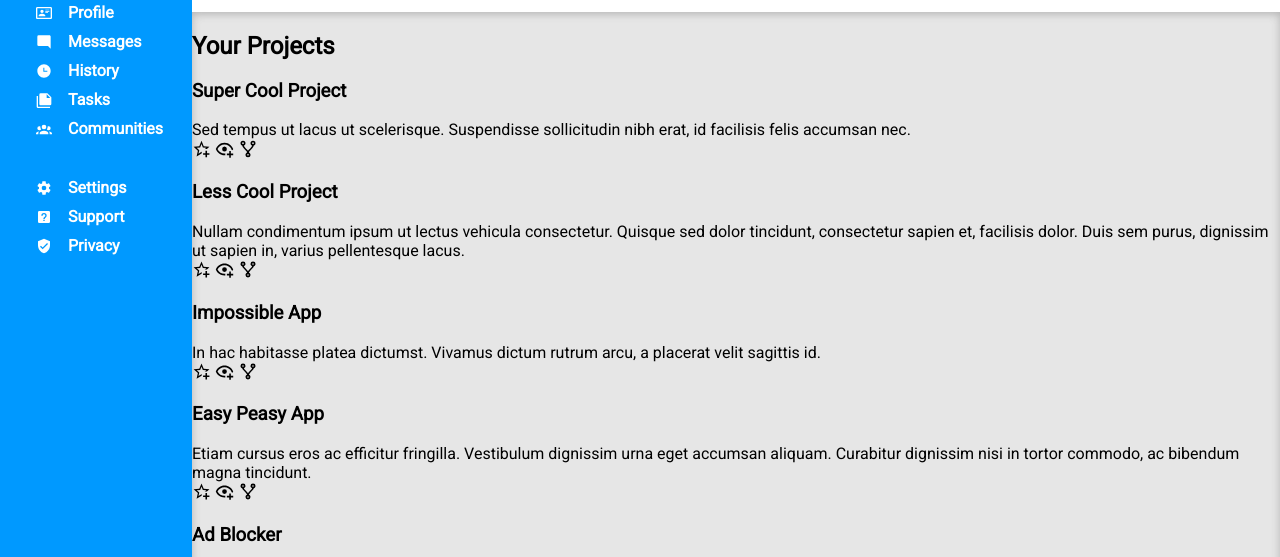
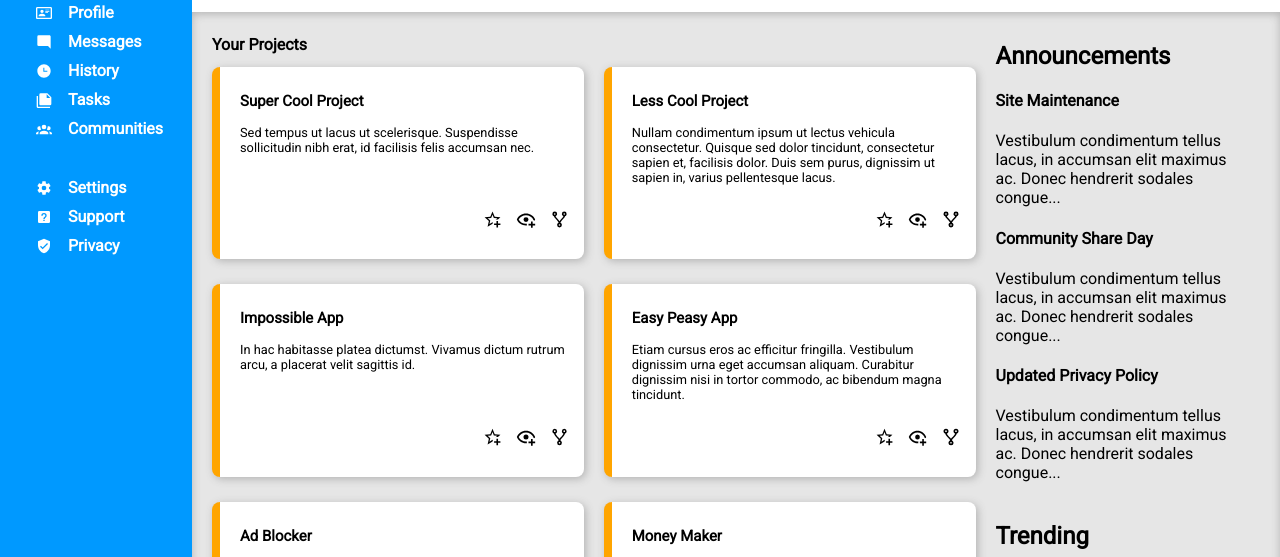
Before and after one commit to raidelo/dashboard-top, a plain HTML site: page index.html in a window 1280 px wide. Shown: the part 111-668 px from the top of the page. Drawn offline with Linux system fonts and the light colour scheme.

Commit message:
style: style project cards

```diff
--- a/css/style.css
+++ b/css/style.css
@@ -7,6 +7,8 @@
   font-family: Roboto, system-ui;
   --sidebar-separation: 30px;
   --main-theme: #09f;
+  --row-gap: 25px;
+  --column-gap: 20px;
 }
 
 img {
@@ -170,4 +172,62 @@ main {
   grid-area: content;
   background-color: hsl(0, 0%, 90%);
   box-shadow: 0 2px 8px hsl(0, 0%, 70%) inset;
+  display: grid;
+  grid-template-columns: 3fr 1fr;
+  grid-template-areas:
+    "projects announcements"
+    "projects trending";
+  padding: 10px 30px 40px 20px;
+  gap: var(--column-gap);
 }
+
+/** Projects **/
+
+#projects {
+  grid-area: projects;
+}
+
+#projects > h2 {
+  font-size: 1rem;
+}
+
+.cards {
+  display: grid;
+  grid-template-columns: 1fr 1fr;
+  column-gap: var(--column-gap);
+  row-gap: var(--row-gap);
+}
+
+.card {
+  background-color: white;
+  border-radius: 8px;
+  padding: 10px 15px 30px 20px;
+  border-left: 8px solid orange;
+  box-shadow: 2px 2px 8px hsl(0, 0%, 70%);
+  display: flex;
+  flex-direction: column;
+  justify-content: space-between;
+  gap: 25px;
+}
+
+.card-body {
+  font-size: 0.8rem;
+}
+
+.card-actions {
+  display: flex;
+  justify-content: flex-end;
+  gap: 14px;
+}
+
+/** Announcements **/
+
+#announcements {
+  grid-area: announcements;
+}
+
+/** Trending **/
+
+#trending {
+  grid-area: trending;
+}
```
